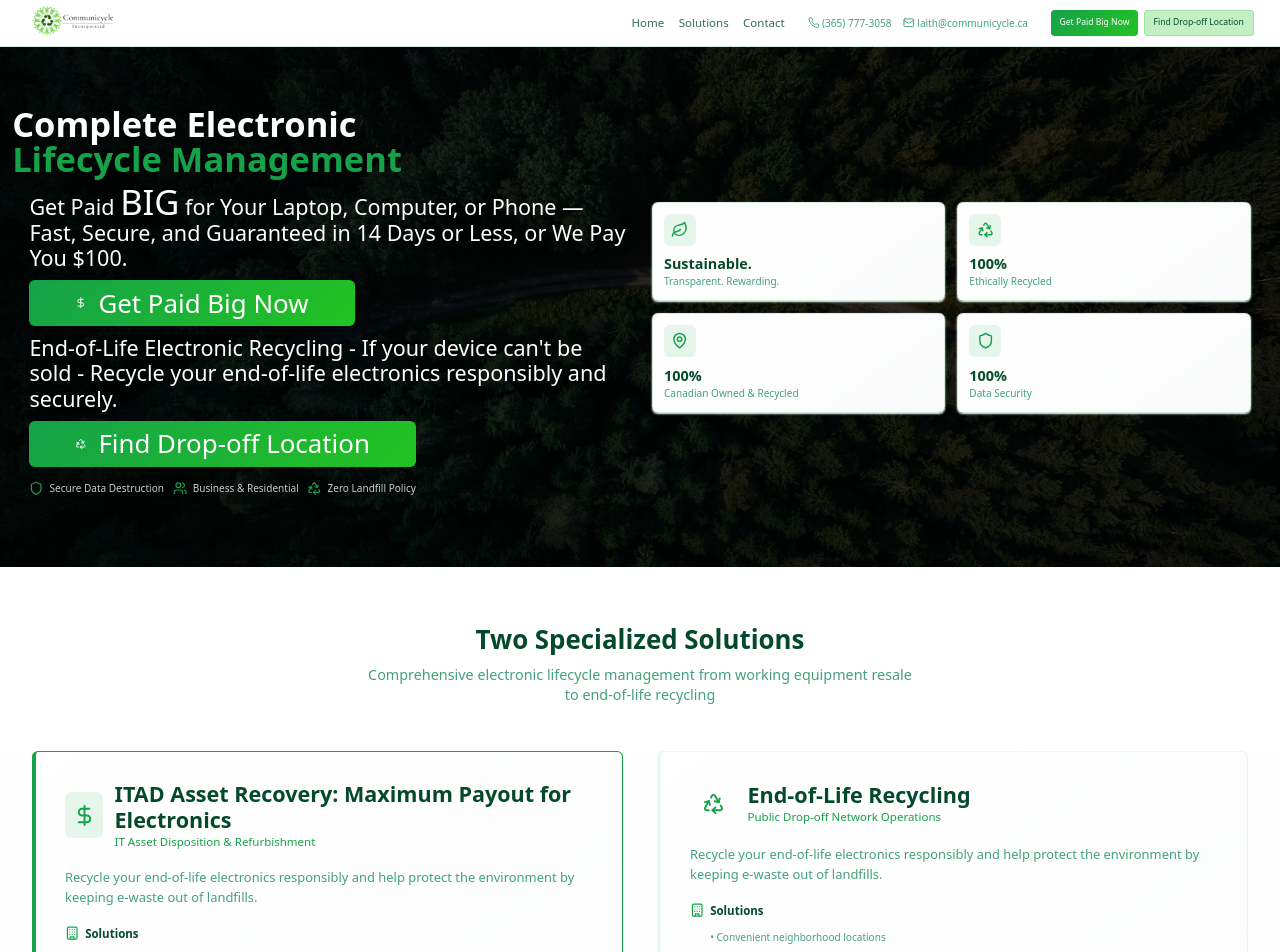
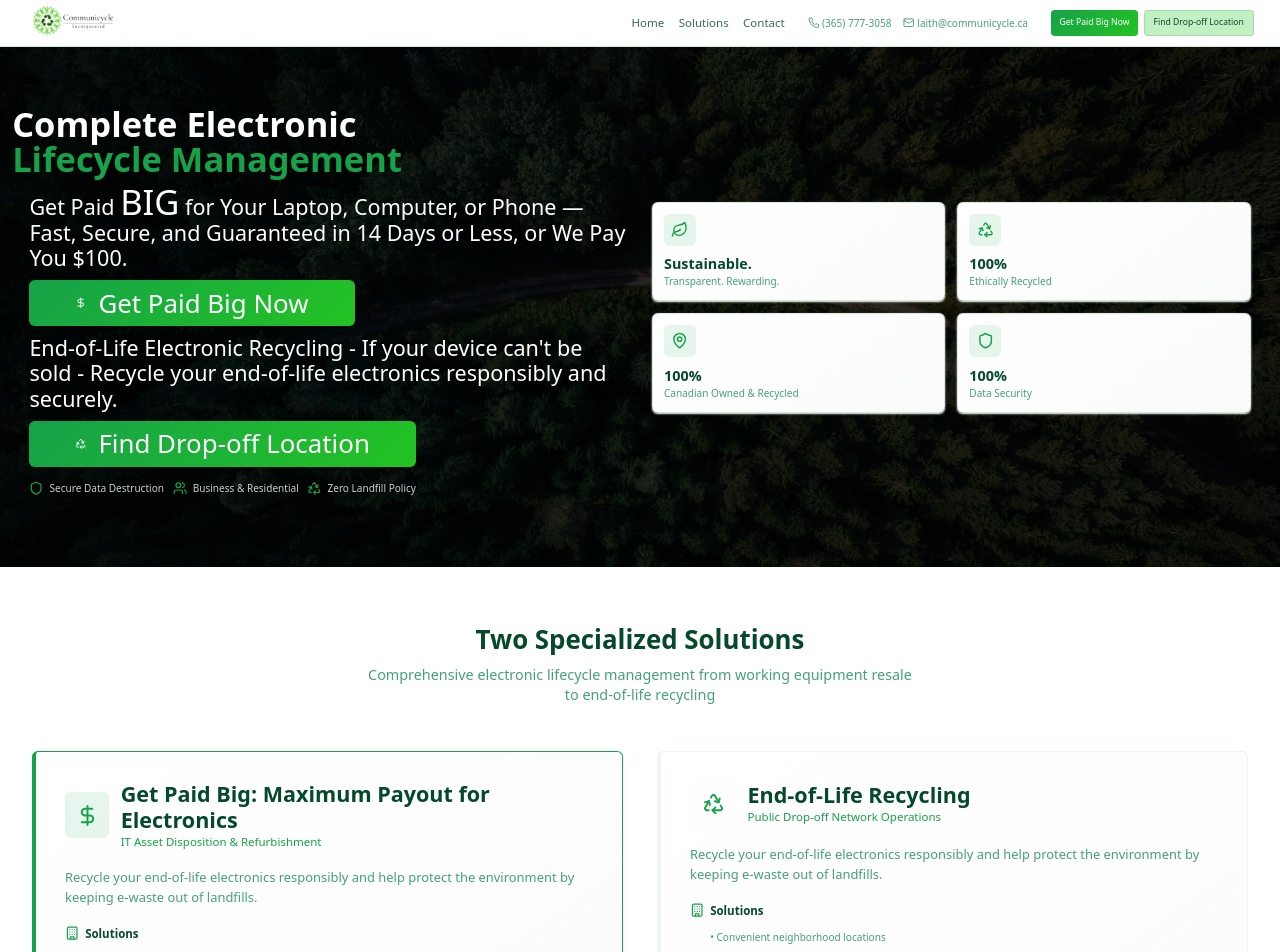
Before and after one commit to CommunicycleCorp/communicycle-green-exchange, a React (Vite) app: page / in a window 1280 px wide. Shown: the top 952 px of the page. Built offline with nearby package versions, Linux system fonts and the light colour scheme.

Commit message:
Update service title
Update the title of the first service from "ITAD Asset Recovery: Maximum Payout for Electronics" to "Get Paid Big: Maximum Payout for Electronics".

```diff
--- a/src/components/Services.tsx
+++ b/src/components/Services.tsx
@@ -9,7 +9,7 @@ export function Services() {
   const mainServices = [
     {
       icon: DollarSign,
-      title: "ITAD Asset Recovery: Maximum Payout for Electronics",
+      title: "Get Paid Big: Maximum Payout for Electronics",
       subtitle: "IT Asset Disposition & Refurbishment",
       description: "We refurbish and increase the value of your electronics. Whether you're a household or a business, we maximize the value of your working electronics from our refurbishing process then our specialized team will resell them and return most of the profits to you — with zero effort and maximum payout.",
       businessFeatures: ["Corporate equipment liquidation", "Data center decommissioning", "Office technology upgrades", "Fleet device management"],
```
